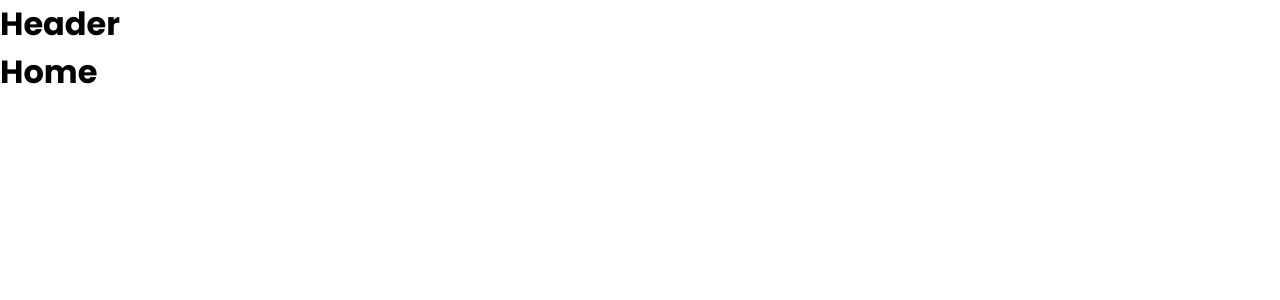
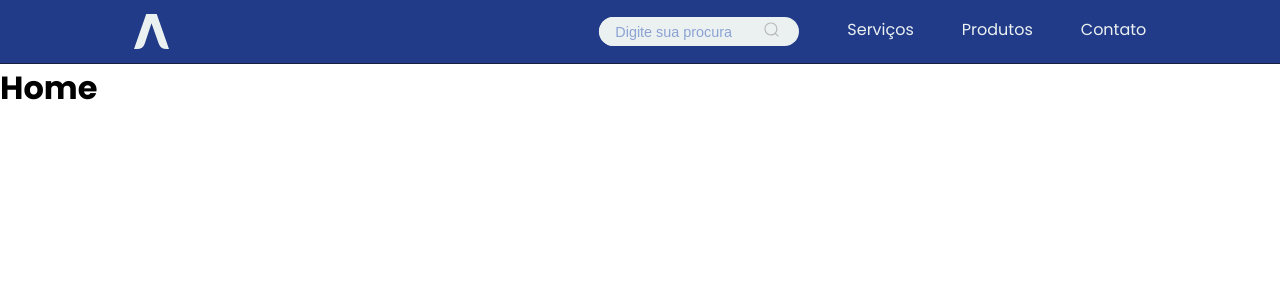
Before and after one commit to letlm/desafio-tecnico-front-end, a React (Create React App) app: page / in a window 1280 px wide. Shown: the top 300 px of the page. Built offline with nearby package versions, Linux system fonts and the light colour scheme.

Commit message:
feature: header styling

```diff
--- /dev/null
+++ b/src/components/Header/Nav.tsx
@@ -0,0 +1,17 @@
+import { ReactNode } from "react";
+import { NavContainer } from "./styles";
+
+interface INavLink {
+  title: ReactNode;
+  path: string;
+}
+
+function Nav({ title, path }: INavLink) {
+  return (
+    <NavContainer>
+      <a href={path}>{title}</a>
+    </NavContainer>
+  );
+}
+
+export default Nav;
--- a/src/components/Header/index.tsx
+++ b/src/components/Header/index.tsx
@@ -1,5 +1,22 @@
+import Nav from "./Nav";
+import { Container } from "./styles";
+import IconAltatech from "../../assets/Altatech_icon_white.svg";
+import Search from "../Search";
+
 function Header() {
-  return <h1>Header</h1>;
+  return (
+    <Container>
+      <ul>
+        <img src={IconAltatech} alt="Altatech Icon" />
+        <div className="header">
+          <Search />
+          <Nav title="Serviços" path="#services" />
+          <Nav title="Produtos" path="#products" />
+          <Nav title="Contato" path="#contact" />
+        </div>
+      </ul>
+    </Container>
+  );
 }
 
 export default Header;
--- /dev/null
+++ b/src/components/Header/styles.ts
@@ -0,0 +1,42 @@
+import styled from "styled-components";
+
+export const Container = styled.header`
+  width: 100%;
+  display: flex;
+  align-items: center;
+  justify-content: space-around;
+  height: 4rem;
+  background-color: var(--primary-1);
+  border-bottom: 1px solid var(--primary-3);
+
+  ul {
+    width: 85%;
+    display: flex;
+    gap: 2rem;
+    align-items: center;
+    justify-content: space-around;
+
+    img {
+      width: 35px;
+    }
+
+    .header {
+      width: 80%;
+      display: flex;
+      justify-content: flex-end;
+      gap: 3rem;
+    }
+  }
+`;
+
+export const NavContainer = styled.li`
+  a {
+    color: var(--white-2);
+    transition: 0.5s;
+
+    &:hover {
+      color: var(--primary-2);
+      transition: 0.5s;
+    }
+  }
+`;
--- /dev/null
+++ b/src/components/Search/index.tsx
@@ -0,0 +1,18 @@
+import { Container } from "./styles";
+
+function Search() {
+  return (
+    <Container>
+      <input type="text" className="input" placeholder="Digite sua procura" />
+      <button className="button">
+        <svg className="search" aria-hidden="true" viewBox="0 0 24 24">
+          <g>
+            <path d="M21.53 20.47l-3.66-3.66C19.195 15.24 20 13.214 20 11c0-4.97-4.03-9-9-9s-9 4.03-9 9 4.03 9 9 9c2.215 0 4.24-.804 5.808-2.13l3.66 3.66c.147.146.34.22.53.22s.385-.073.53-.22c.295-.293.295-.767.002-1.06zM3.5 11c0-4.135 3.365-7.5 7.5-7.5s7.5 3.365 7.5 7.5-3.365 7.5-7.5 7.5-7.5-3.365-7.5-7.5z"></path>
+          </g>
+        </svg>
+      </button>
+    </Container>
+  );
+}
+
+export default Search;
--- /dev/null
+++ b/src/components/Search/styles.ts
@@ -0,0 +1,70 @@
+import styled from "styled-components";
+
+export const Container = styled.div`
+  display: flex;
+  align-items: center;
+
+  text-align: center;
+  background-color: var(--white-2);
+  width: 200px;
+  border-radius: 30px;
+
+  &:hover,
+  &:focus {
+    box-shadow: 0 0 1em var(--black);
+  }
+
+  &:focus {
+    outline: none;
+    background-color: var(--white-1);
+  }
+
+  .input {
+    font-family: "Poppins" sans-serif;
+    font-size: 0.9rem;
+    background-color: var(--white-2);
+    border: none;
+    color: var(--primary-1);
+    padding: 0.7rem 1rem;
+    border-radius: 30px;
+    width: 180px;
+    height: 1.8rem;
+    transition: all ease-in-out 0.5s;
+    margin-right: -18px;
+
+    /* &:hover,
+    &:focus {
+      box-shadow: 0 0 1em var(--black);
+    } */
+
+    /* &:focus {
+      outline: none;
+      background-color: var(--white-1);
+    } */
+
+    &::-webkit-input-placeholder {
+      font-weight: 100;
+      color: var(--primary-2);
+    }
+  }
+
+  .input:focus + .button {
+    background-color: #f0eeee;
+  }
+
+  .button {
+    border: none;
+    background-color: #f4f2f2;
+
+    &:hover {
+      cursor: pointer;
+    }
+  }
+
+  .search {
+    margin-right: -20px;
+    height: 1.3em;
+    width: 1.3em;
+    fill: #b4b4b4;
+  }
+`;
```
Also changed, not shown: src/assets/Altatech_icon_white.svg (added).
